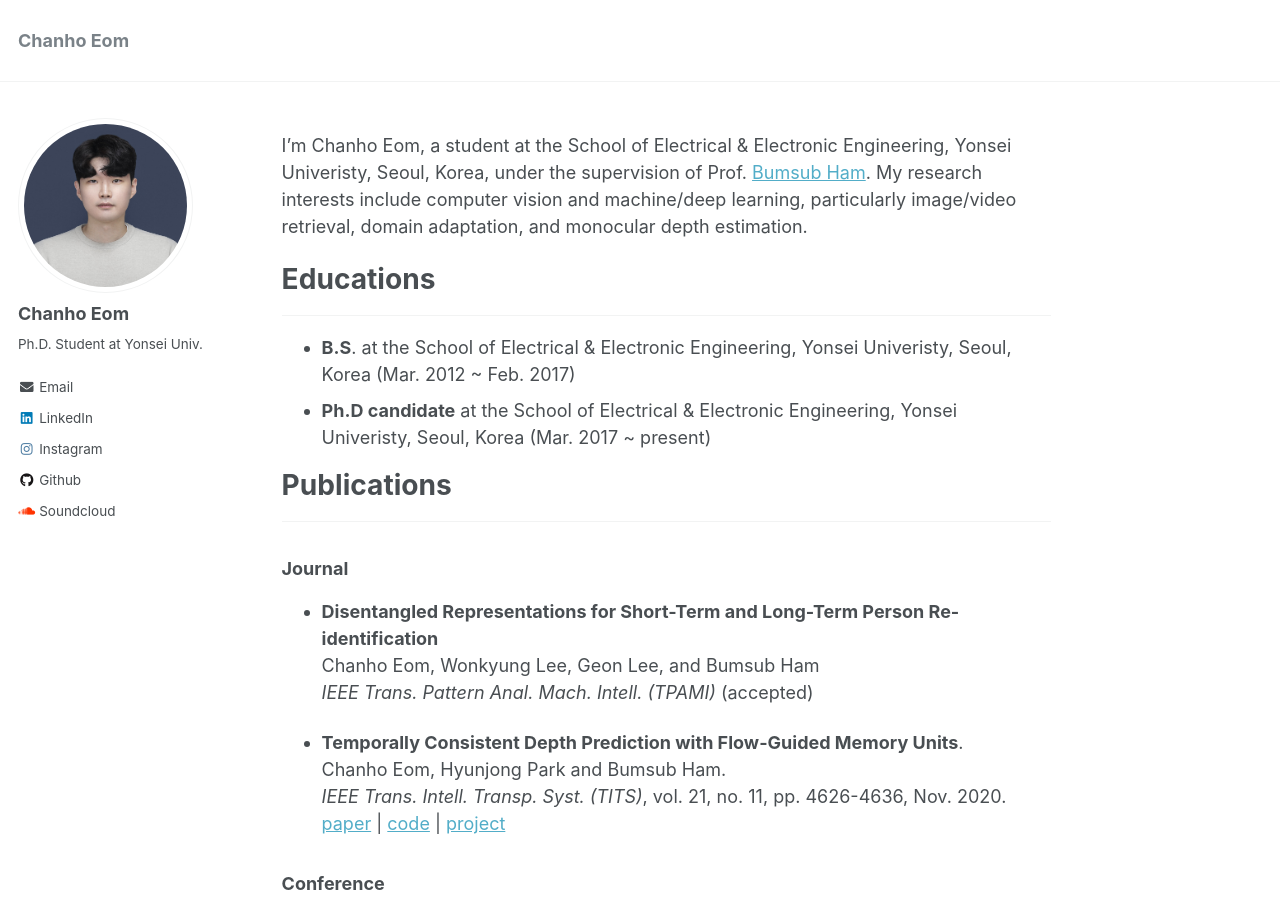
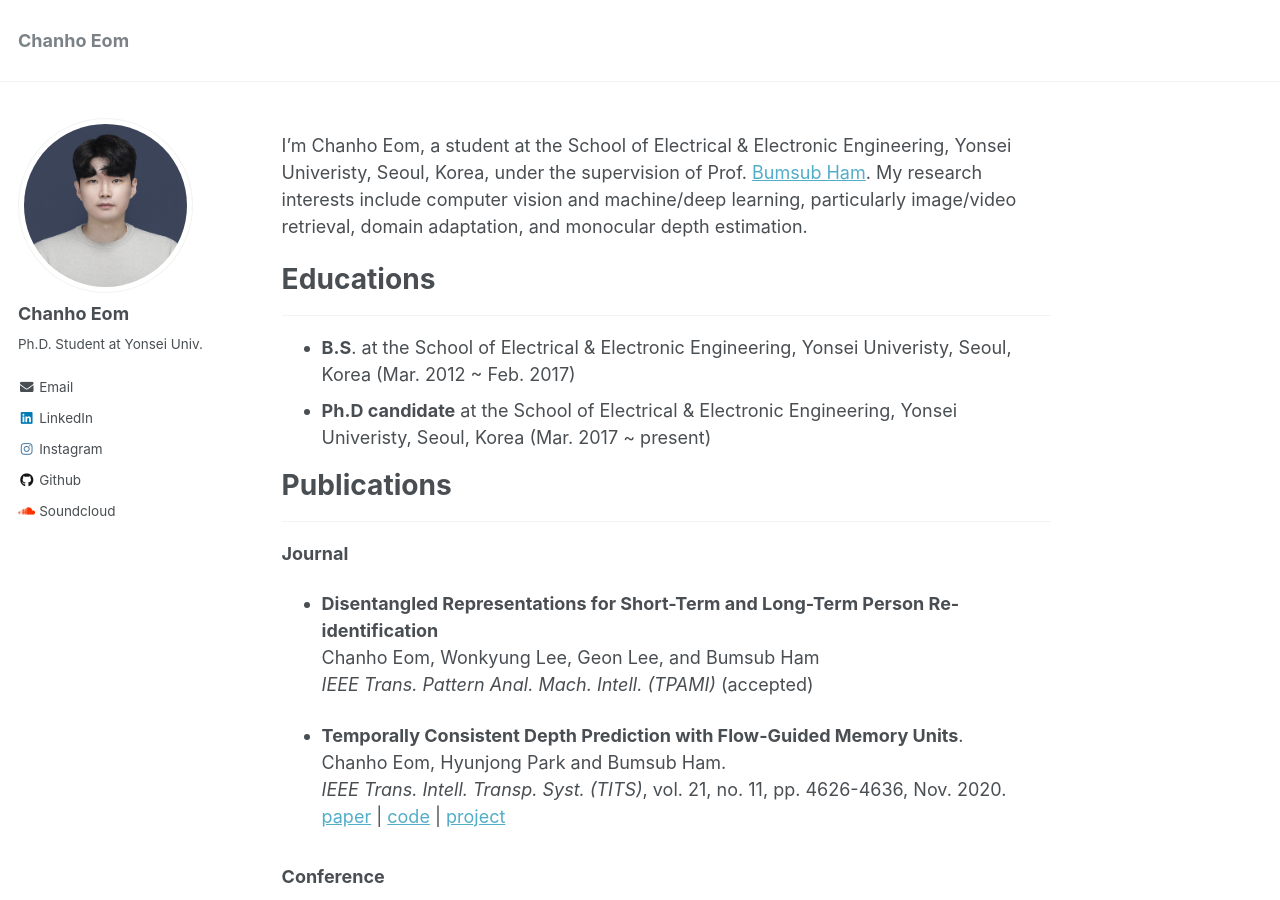
Before and after one commit to chanhoeom/chanhoEom.github.io, a Jekyll site: the page built from _pages/about.md, in a window 1280 px wide and 900 px high. Built offline with Jekyll 4.4.1, drawn with Linux system fonts in a browser that asks for light colours.

```diff
--- a/_pages/about.md
+++ b/_pages/about.md
@@ -19,7 +19,7 @@ _________________
 
 # Publications
 _________________
-### Journal
+**Journal**
 * **Disentangled Representations for Short-Term and Long-Term Person Re-identification**
 Chanho Eom, Wonkyung Lee, Geon Lee, and Bumsub Ham
 *IEEE Trans. Pattern Anal. Mach. Intell. (TPAMI)* (accepted)
```
